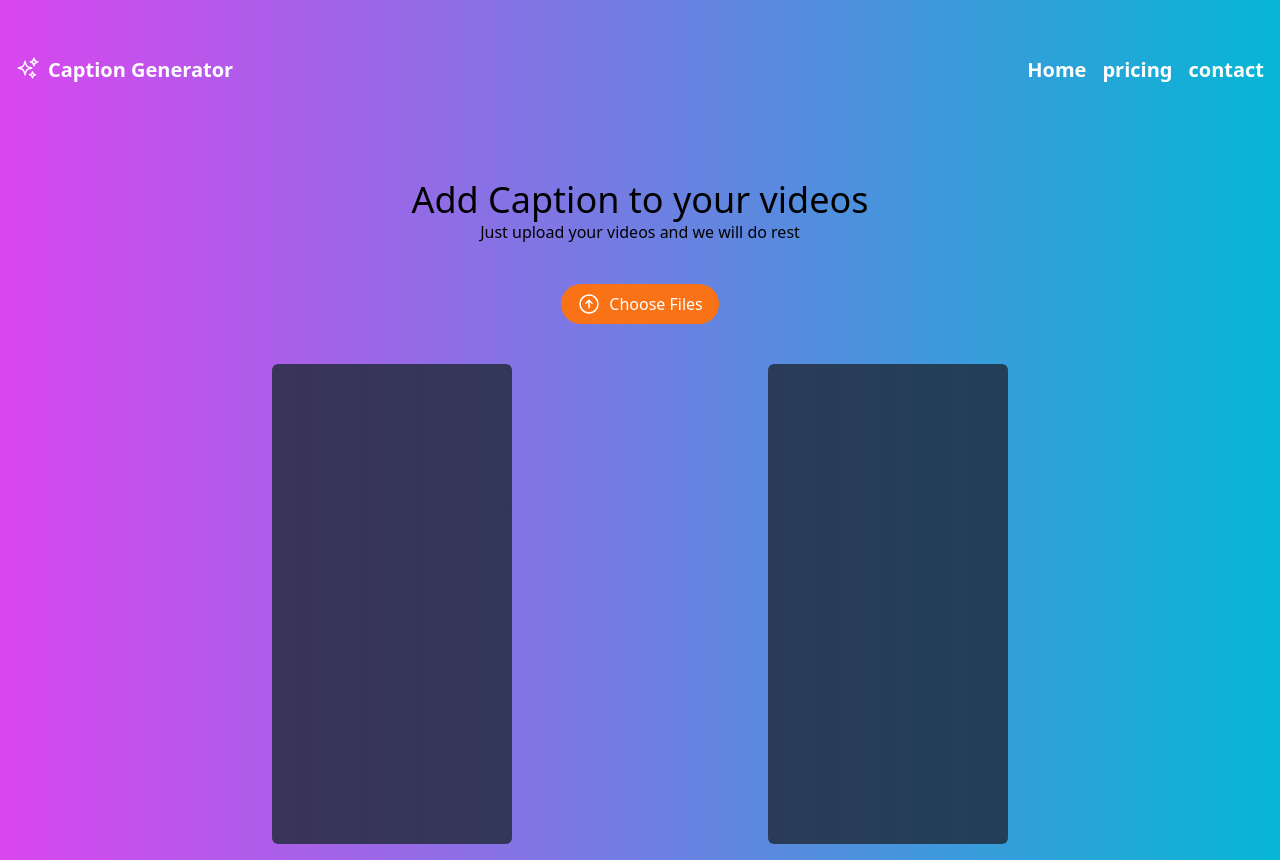
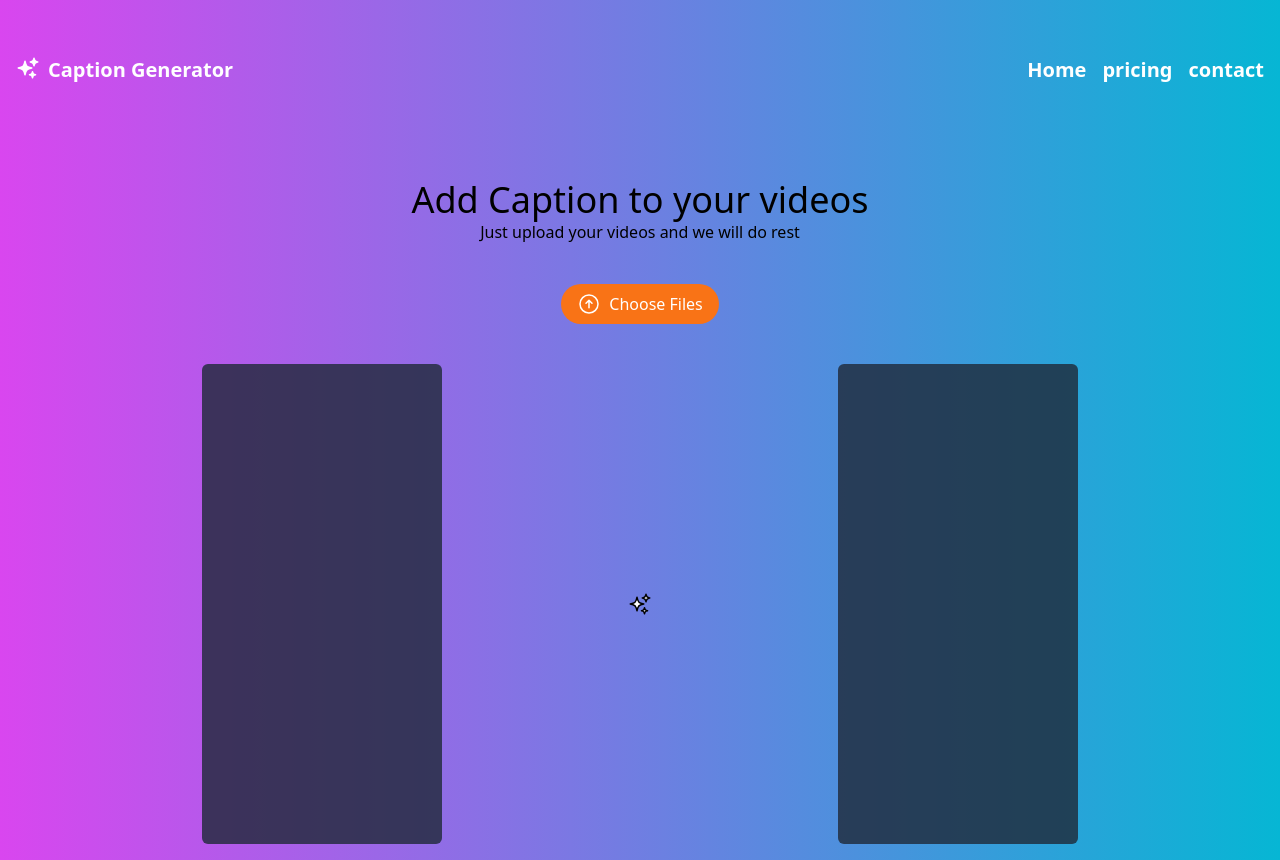
Before and after one commit to Moneshai2004/VideoTranscription, a Next.js app: page / in a window 1280 px wide. Built offline with nearby package versions, Linux system fonts and the light colour scheme.

Commit message:
feature:sparkle

```diff
--- /dev/null
+++ b/src/app/components/Sparkleicon.js
@@ -0,0 +1,18 @@
+export default function Sparkleicon(){
+    return(
+        <svg
+              xmlns="http://www.w3.org/2000/svg"
+              fill="white"
+              viewBox="0 0 24 24"
+              stroke-width="1.5"
+              stroke="currentColor"
+              class="w-6 h-6"
+            >
+              <path
+                stroke-linecap="round"
+                stroke-linejoin="round"
+                d="M9.813 15.904 9 18.75l-.813-2.846a4.5 4.5 0 0 0-3.09-3.09L2.25 12l2.846-.813a4.5 4.5 0 0 0 3.09-3.09L9 5.25l.813 2.846a4.5 4.5 0 0 0 3.09 3.09L15.75 12l-2.846.813a4.5 4.5 0 0 0-3.09 3.09ZM18.259 8.715 18 9.75l-.259-1.035a3.375 3.375 0 0 0-2.455-2.456L14.25 6l1.036-.259a3.375 3.375 0 0 0 2.455-2.456L18 2.25l.259 1.035a3.375 3.375 0 0 0 2.456 2.456L21.75 6l-1.035.259a3.375 3.375 0 0 0-2.456 2.456ZM16.894 20.567 16.5 21.75l-.394-1.183a2.25 2.25 0 0 0-1.423-1.423L13.5 18.75l1.183-.394a2.25 2.25 0 0 0 1.423-1.423l.394-1.183.394 1.183a2.25 2.25 0 0 0 1.423 1.423l1.183.394-1.183.394a2.25 2.25 0 0 0-1.423 1.423Z"
+              />
+            </svg>
+    );
+}
--- a/src/app/page.js
+++ b/src/app/page.js
@@ -1,26 +1,18 @@
+import Sparkleicon from "./components/Sparkleicon";
+
+
 export default function Home() {
   return (
     <>
       <main className="p-4 max-auto">
         <header className="flex justify-between mb-4 mt-10 text-white text-xl font-semibold">
           <a href="" className="flex gap-2 ">
-            <svg
-              xmlns="http://www.w3.org/2000/svg"
-              fill="none"
-              viewBox="0 0 24 24"
-              stroke-width="1.5"
-              stroke="currentColor"
-              class="w-6 h-6"
-            >
-              <path
-                stroke-linecap="round"
-                stroke-linejoin="round"
-                d="M9.813 15.904 9 18.75l-.813-2.846a4.5 4.5 0 0 0-3.09-3.09L2.25 12l2.846-.813a4.5 4.5 0 0 0 3.09-3.09L9 5.25l.813 2.846a4.5 4.5 0 0 0 3.09 3.09L15.75 12l-2.846.813a4.5 4.5 0 0 0-3.09 3.09ZM18.259 8.715 18 9.75l-.259-1.035a3.375 3.375 0 0 0-2.455-2.456L14.25 6l1.036-.259a3.375 3.375 0 0 0 2.455-2.456L18 2.25l.259 1.035a3.375 3.375 0 0 0 2.456 2.456L21.75 6l-1.035.259a3.375 3.375 0 0 0-2.456 2.456ZM16.894 20.567 16.5 21.75l-.394-1.183a2.25 2.25 0 0 0-1.423-1.423L13.5 18.75l1.183-.394a2.25 2.25 0 0 0 1.423-1.423l.394-1.183.394 1.183a2.25 2.25 0 0 0 1.423 1.423l1.183.394-1.183.394a2.25 2.25 0 0 0-1.423 1.423Z"
-              />
-            </svg>
+            <Sparkleicon/>
             Caption Generator
           </a>
-          <nav className="flex space-x-4 justify-items-end">
+          <nav className="flex space-x-4 justify-items-end
+
+          ">
             <a href="">Home</a>
             <a href="">pricing</a>
             <a href="">contact</a>
@@ -49,8 +41,9 @@ export default function Home() {
             Choose Files
           </button>
         </div>
-        <div className="flex justify-evenly mt-10">
+        <div className="flex justify-evenly mt-10 items-center">
          <div className="bg-gray-800/80 w-[240px] h-[480px] rounded-md"></div>
+         <div><Sparkleicon/></div>
          <div className="bg-gray-800/80 w-[240px] h-[480px] rounded-md"></div>
         </div>
       </main>
```
